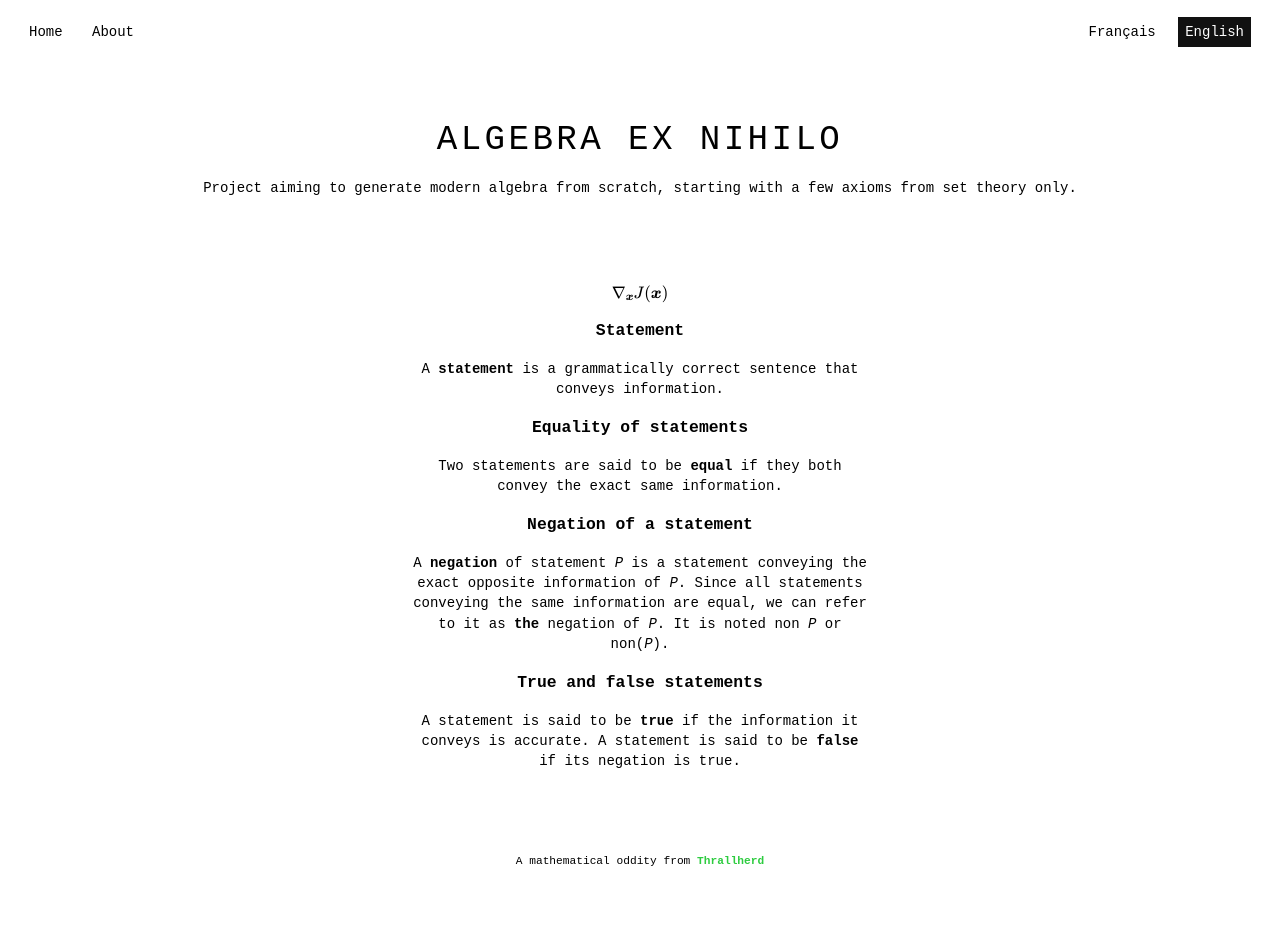
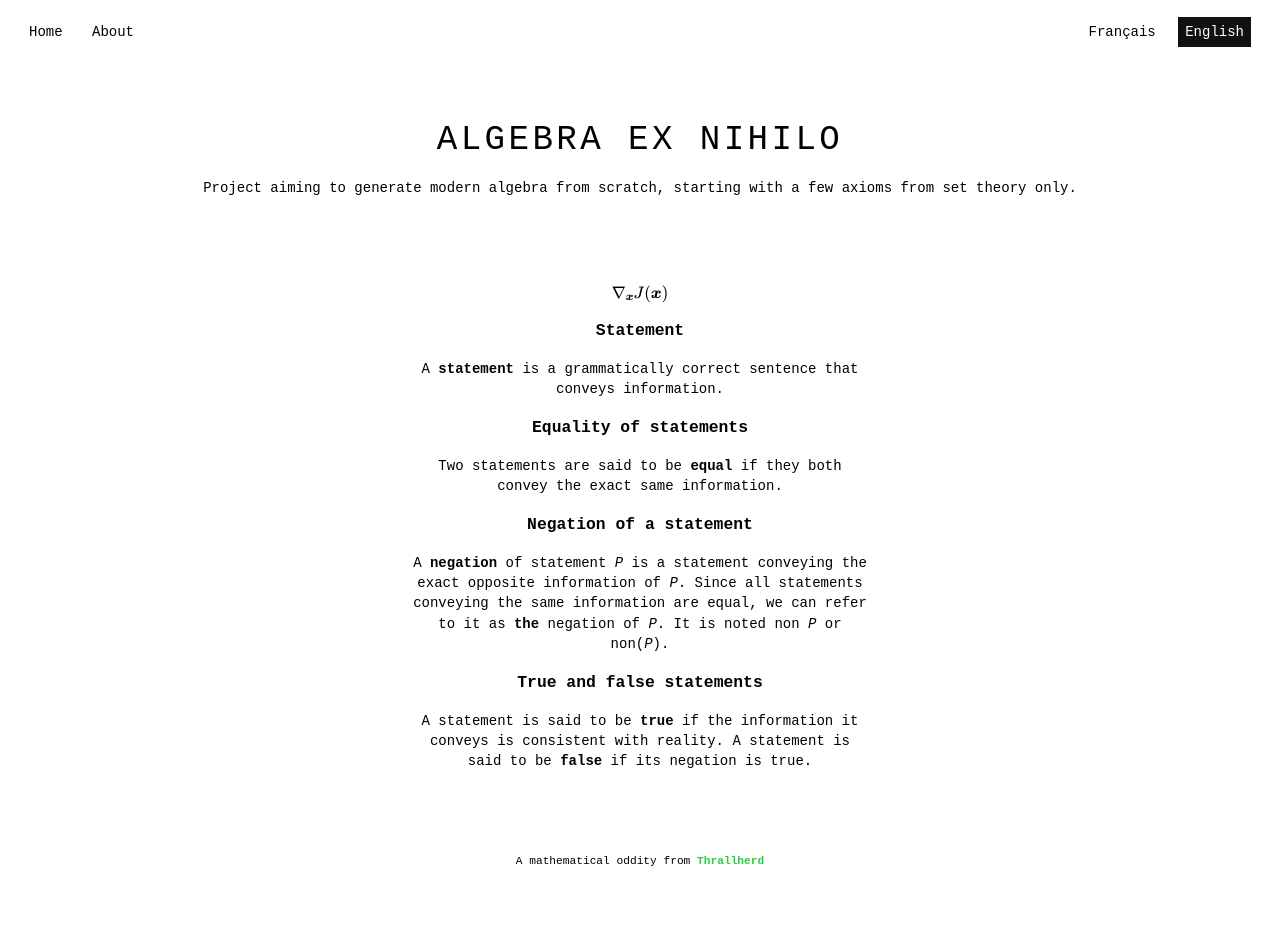
Before and after one commit to Thrallherd/AlgebraExNihilo, a Jekyll site: the page built from en/basic_def.md, in a window 1280 px wide. Built offline with Jekyll 4.4.1, drawn with Linux system fonts in a browser that asks for light colours; formulas are drawn with MathJax 3.

Commit message:
Update basic_def.md

```diff
--- a/en/basic_def.md
+++ b/en/basic_def.md
@@ -19,4 +19,4 @@ Two statements are said to be **equal** if they both convey the exact same infor
 A **negation** of statement _P_ is a statement conveying the exact opposite information of _P_. Since all statements conveying the same information are equal, we can refer to it as **the** negation of _P_. It is noted non _P_ or non(_P_).
 
 ### True and false statements
-A statement is said to be **true** if the information it conveys is accurate. A statement is said to be **false** if its negation is true.
+A statement is said to be **true** if the information it conveys is consistent with reality. A statement is said to be **false** if its negation is true.
```
